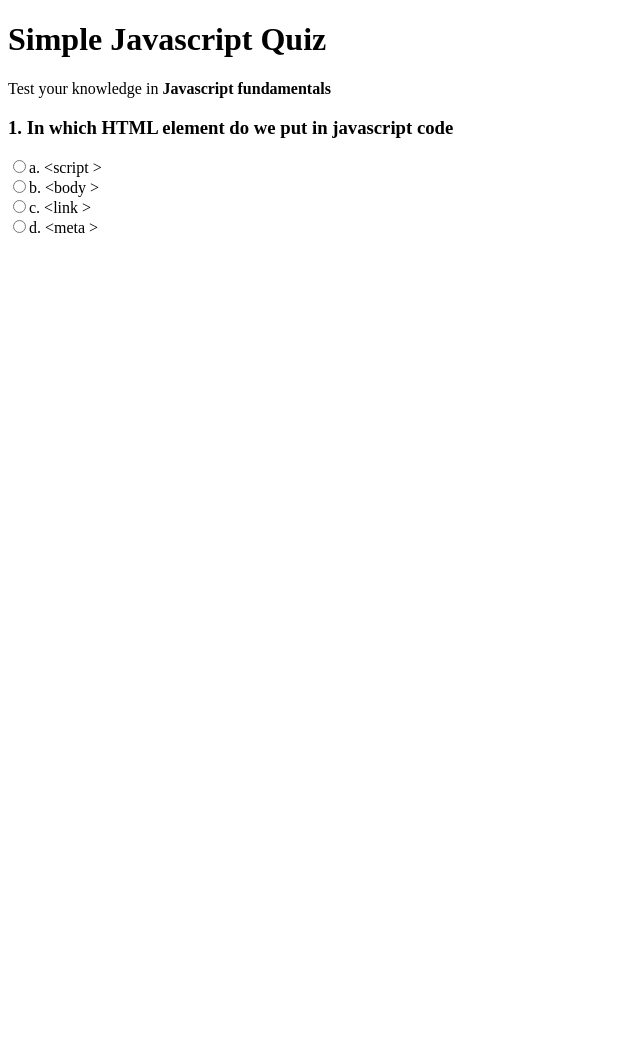
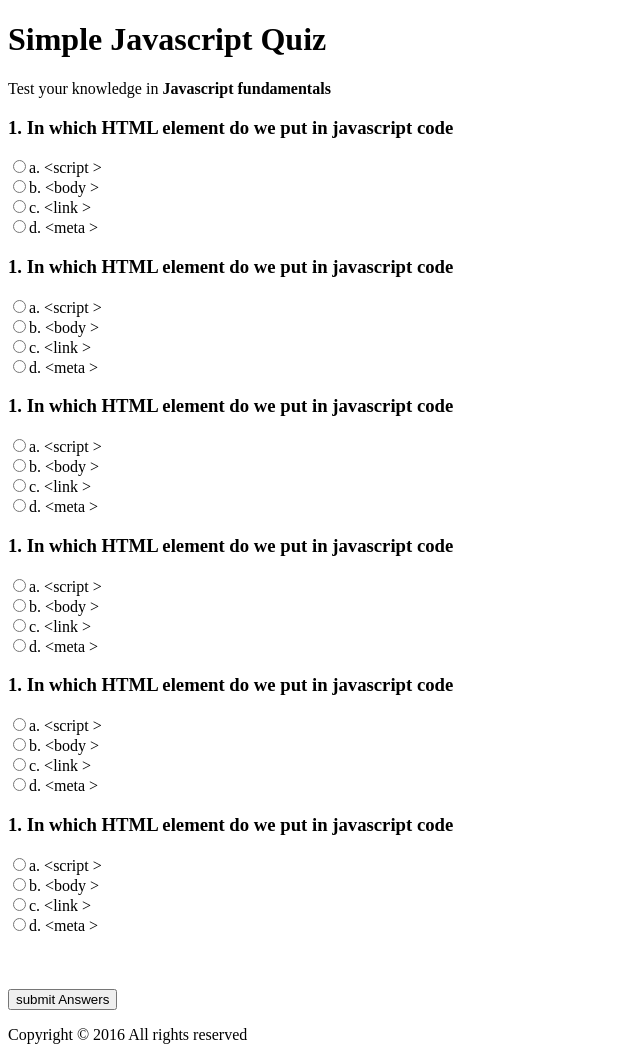
Before and after one commit to jsgithubrepo/testgit, a plain HTML site: page index.html in a window 1280 px wide. Shown: the whole page, without its empty margins (0-640 px from the left). Before the commit the page ends 800 px from the top, so only its background shows below. Drawn offline with Linux system fonts and the light colour scheme.

Commit message:
added footer

```diff
--- a/index.html
+++ b/index.html
@@ -20,10 +20,43 @@
             <input type="radio" name="q3" value="c" id="q1c">c. &lt;link &gt; <br>
             <input type="radio" name="q4" value="d" id="q1d">d. &lt;meta &gt; <br>
 
+            <h3>1. In which HTML element do we put in javascript code</h3>
+            <input type="radio" name="q1" value="a" id="q1a">a. &lt;script &gt; <br>
+            <input type="radio" name="q2" value="b" id="q1b">b. &lt;body &gt; <br>
+            <input type="radio" name="q3" value="c" id="q1c">c. &lt;link &gt; <br>
+            <input type="radio" name="q4" value="d" id="q1d">d. &lt;meta &gt; <br>
 
+            <h3>1. In which HTML element do we put in javascript code</h3>
+            <input type="radio" name="q1" value="a" id="q1a">a. &lt;script &gt; <br>
+            <input type="radio" name="q2" value="b" id="q1b">b. &lt;body &gt; <br>
+            <input type="radio" name="q3" value="c" id="q1c">c. &lt;link &gt; <br>
+            <input type="radio" name="q4" value="d" id="q1d">d. &lt;meta &gt; <br>
+
+            <h3>1. In which HTML element do we put in javascript code</h3>
+            <input type="radio" name="q1" value="a" id="q1a">a. &lt;script &gt; <br>
+            <input type="radio" name="q2" value="b" id="q1b">b. &lt;body &gt; <br>
+            <input type="radio" name="q3" value="c" id="q1c">c. &lt;link &gt; <br>
+            <input type="radio" name="q4" value="d" id="q1d">d. &lt;meta &gt; <br>
+
+            <h3>1. In which HTML element do we put in javascript code</h3>
+            <input type="radio" name="q1" value="a" id="q1a">a. &lt;script &gt; <br>
+            <input type="radio" name="q2" value="b" id="q1b">b. &lt;body &gt; <br>
+            <input type="radio" name="q3" value="c" id="q1c">c. &lt;link &gt; <br>
+            <input type="radio" name="q4" value="d" id="q1d">d. &lt;meta &gt; <br>
+
+            <h3>1. In which HTML element do we put in javascript code</h3>
+            <input type="radio" name="q1" value="a" id="q1a">a. &lt;script &gt; <br>
+            <input type="radio" name="q2" value="b" id="q1b">b. &lt;body &gt; <br>
+            <input type="radio" name="q3" value="c" id="q1c">c. &lt;link &gt; <br>
+            <input type="radio" name="q4" value="d" id="q1d">d. &lt;meta &gt; <br>
+            <br><br><br>
+            <input type="submit" value="submit Answers">
         </form>
     </section>
 </div>
+<footer>
+    <p>Copyright &copy; 2016 All rights reserved</p>
+</footer>
 <script src="js/js.js"></script>
 </body>
 </html>
```
